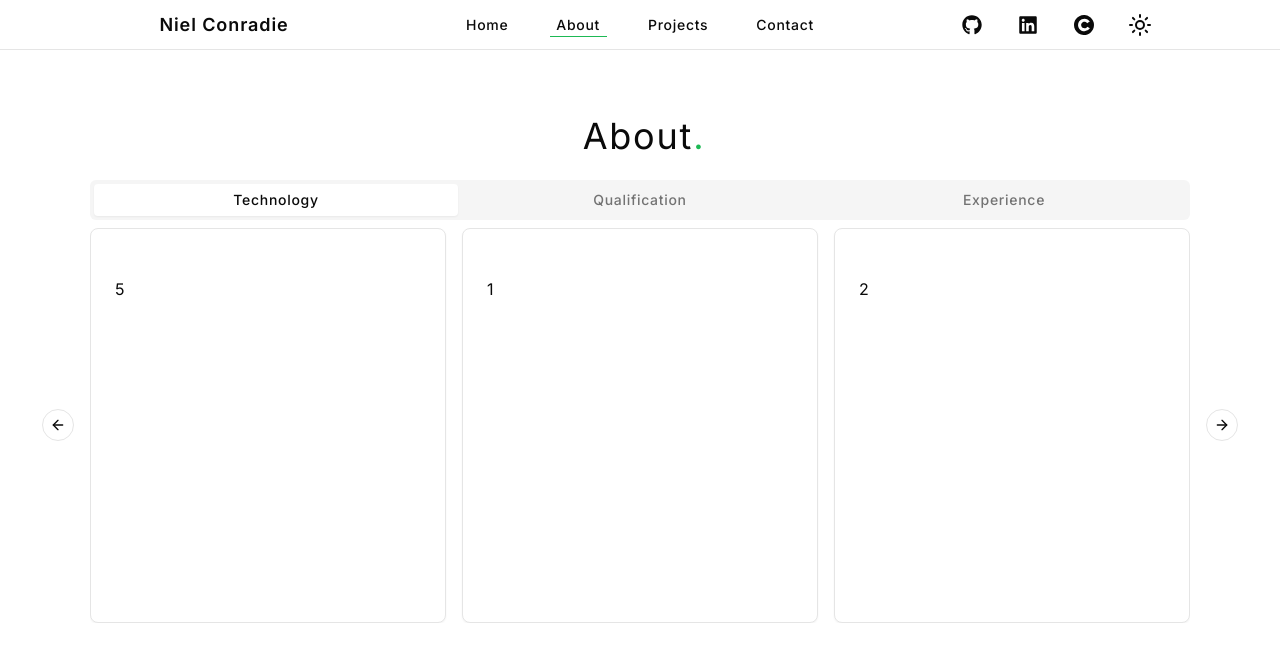
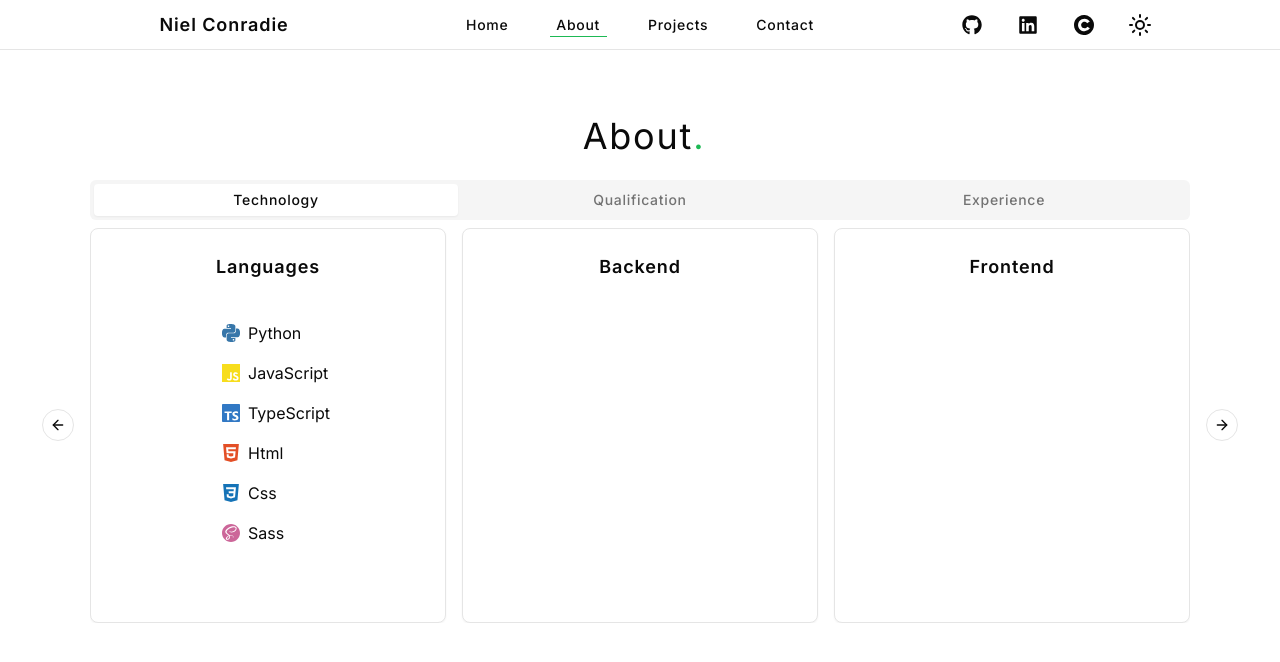
Before and after one commit to niel-conradie/niel-conradie.github.io, a Next.js app: page /about in a window 1280 px wide. Shown: the top 662 px of the page. Built offline with nearby package versions, Linux system fonts and the light colour scheme.

Commit message:
About Technology Languages

```diff
--- a/src/app/about/page.tsx
+++ b/src/app/about/page.tsx
@@ -65,7 +65,7 @@ export default function AboutPage() {
             className="mb-6 ml-2 select-none text-center text-3xl tracking-wider sm:text-4xl"
             variants={fade({
               direction: "up",
-              distance: 50,
+              distance: 25,
               duration: 1,
               delay: 1.5,
             })}
@@ -80,53 +80,88 @@ export default function AboutPage() {
               className="w-80 sm:w-[34.375rem] xl:w-[68.75rem]"
               defaultValue="technology"
             >
-              <TabsList className="grid grid-cols-3">
+              <TabsList className="grid grid-cols-3 ">
                 {categories.map((category, index) => (
-                  <TabsTrigger key={index} value={category.value}>
-                    <span className="select-none tracking-wider transition-all duration-300 hover:text-primary">
+                  <TabsTrigger
+                    key={index}
+                    className="transition-all duration-300 hover:!text-primary"
+                    value={category.value}
+                  >
+                    <span className="select-none tracking-wider">
                       {category.name}
                     </span>
                   </TabsTrigger>
                 ))}
               </TabsList>
 
+              {/* TECHNOLOGY START */}
               <TabsContent value="technology">
                 <Carousel
-                  orientation="horizontal"
                   setApi={setApi}
                   plugins={[plugin.current]}
                   opts={{
+                    align: "start",
                     loop: true,
                   }}
                   onMouseEnter={plugin.current.stop}
                   onMouseLeave={plugin.current.reset}
                 >
                   <CarouselContent>
-                    {Array.from({ length: 5 }).map((_, index) => (
+                    {technologies.map((technology, index) => (
                       <CarouselItem key={index} className="xl:basis-1/3">
                         <Card className="h-[22.8125rem] cursor-grab sm:h-[29.6875rem] xl:h-[24.6875rem]">
-                          <CardHeader></CardHeader>
-                          <CardContent className="">
-                            <span className="">{index + 1}</span>
+                          <CardHeader>
+                            <CardTitle className="select-none text-center text-base tracking-wider sm:text-lg">
+                              {technology.title}
+                            </CardTitle>
+                          </CardHeader>
+
+                          <CardContent>
+                            {technology.languages && (
+                              <div className="my-4 flex items-center justify-center">
+                                <ul className="flex flex-col gap-y-4">
+                                  {technology.languages.map(
+                                    (language, index) => (
+                                      <li key={index}>
+                                        <div className="ml-4 flex items-center gap-x-2">
+                                          <span
+                                            className={`text-lg ${language.name.toLowerCase()}`}
+                                          >
+                                            {language.icon}
+                                          </span>
+                                          <span className="">
+                                            {language.name}
+                                          </span>
+                                        </div>
+                                      </li>
+                                    ),
+                                  )}
+                                </ul>
+                              </div>
+                            )}
                           </CardContent>
+
                           <CardFooter></CardFooter>
                         </Card>
                       </CarouselItem>
                     ))}
                   </CarouselContent>
+                  {/* NAVIGATION */}
                   <div className="hidden sm:block">
                     <CarouselPrevious />
                     <CarouselNext />
                   </div>
                 </Carousel>
               </TabsContent>
+              {/* TECHNOLOGY END */}
 
+              {/* QUALIFICATION START */}
               <TabsContent value="qualification">
                 <Carousel
-                  orientation="horizontal"
                   setApi={setApi}
                   plugins={[plugin.current]}
                   opts={{
+                    align: "start",
                     loop: true,
                   }}
                   onMouseEnter={plugin.current.stop}
@@ -176,19 +211,22 @@ export default function AboutPage() {
                       </CarouselItem>
                     ))}
                   </CarouselContent>
+                  {/* NAVIGATION */}
                   <div className="hidden sm:block">
                     <CarouselPrevious />
                     <CarouselNext />
                   </div>
                 </Carousel>
               </TabsContent>
+              {/* QUALIFICATION END */}
 
+              {/* EXPERIENCE START */}
               <TabsContent value="experience">
                 <Carousel
-                  orientation="horizontal"
                   setApi={setApi}
                   plugins={[plugin.current]}
                   opts={{
+                    align: "start",
                     loop: true,
                   }}
                   onMouseEnter={plugin.current.stop}
@@ -207,19 +245,21 @@ export default function AboutPage() {
                       </CarouselItem>
                     ))}
                   </CarouselContent>
+                  {/* NAVIGATION */}
                   <div className="hidden sm:block">
                     <CarouselPrevious />
                     <CarouselNext />
                   </div>
                 </Carousel>
               </TabsContent>
+              {/* EXPERIENCE END */}
             </Tabs>
 
             <motion.p
-              className="z-30 mt-6 text-center text-sm text-muted-foreground sm:hidden"
+              className="mt-6 text-center text-sm text-muted-foreground sm:hidden"
               variants={fade({
                 direction: "down",
-                distance: 50,
+                distance: 25,
                 duration: 1,
                 delay: 1.5,
               })}
--- a/src/constants/about.tsx
+++ b/src/constants/about.tsx
@@ -1,10 +1,58 @@
+import {
+  SiCss3,
+  SiHtml5,
+  SiJavascript,
+  SiPython,
+  SiSass,
+  SiTypescript,
+} from "react-icons/si";
+
 export const categories = [
   { name: "Technology", value: "technology" },
   { name: "Qualification", value: "qualification" },
   { name: "Experience", value: "experience" },
 ];
 
-export const technologies = [];
+export const technologies = [
+  {
+    title: "Languages",
+    languages: [
+      {
+        name: "Python",
+        icon: <SiPython />,
+      },
+      {
+        name: "JavaScript",
+        icon: <SiJavascript />,
+      },
+      {
+        name: "TypeScript",
+        icon: <SiTypescript />,
+      },
+      {
+        name: "Html",
+        icon: <SiHtml5 />,
+      },
+      {
+        name: "Css",
+        icon: <SiCss3 />,
+      },
+      {
+        name: "Sass",
+        icon: <SiSass />,
+      },
+    ],
+  },
+  {
+    title: "Backend",
+  },
+  {
+    title: "Frontend",
+  },
+  {
+    title: "Utility",
+  },
+];
 
 export const qualifications = [
   {
--- a/src/styles/globals.css
+++ b/src/styles/globals.css
@@ -6,68 +6,65 @@
   :root {
     --background: 0 0% 100%;
     --foreground: 0 0% 3.9%;
-
+    --primary: 141, 73%, 42%;
+    --primary-foreground: 0 0% 98%;
+    --secondary: 0 0% 96.1%;
+    --secondary-foreground: 0 0% 9%;
+    --accent: 0 0% 96.1%;
+    --accent-foreground: 0 0% 9%;
     --card: 0 0% 100%;
     --card-foreground: 0 0% 3.9%;
-
     --popover: 0 0% 100%;
     --popover-foreground: 0 0% 3.9%;
-
-    --primary: 141, 73%, 42%;
-    --primary-foreground: 0 0% 98%;
-
-    --secondary: 0 0% 96.1%;
-    --secondary-foreground: 0 0% 9%;
-
     --muted: 0 0% 96.1%;
     --muted-foreground: 0 0% 45.1%;
-
-    --accent: 0 0% 96.1%;
-    --accent-foreground: 0 0% 9%;
-
     --destructive: 0 84.2% 60.2%;
     --destructive-foreground: 0 0% 98%;
-
     --border: 0 0% 89.8%;
     --input: 0 0% 89.8%;
     --ring: 0 0% 3.9%;
+    --radius: 0.5rem;
 
-    --radius: 0.5rem;
+    --python: 207, 51%, 44%;
+    --javascript: 53, 93%, 54%;
+    --typescript: 211, 60%, 48%;
+    --html: 13, 77%, 52%;
+    --css: 205, 79%, 40%;
+    --sass: 330, 50%, 60%;
   }
 
   .dark {
     --background: 0 0% 3.9%;
     --foreground: 0 0% 98%;
-
+    --primary: 141, 73%, 42%;
+    --primary-foreground: 0 0% 9%;
+    --secondary: 0 0% 14.9%;
+    --secondary-foreground: 0 0% 98%;
+    --accent: 0 0% 14.9%;
+    --accent-foreground: 0 0% 98%;
     --card: 0 0% 3.9%;
     --card-foreground: 0 0% 98%;
-
     --popover: 0 0% 3.9%;
     --popover-foreground: 0 0% 98%;
-
-    --primary: 141, 73%, 42%;
-    --primary-foreground: 0 0% 9%;
-
-    --secondary: 0 0% 14.9%;
-    --secondary-foreground: 0 0% 98%;
-
     --muted: 0 0% 14.9%;
     --muted-foreground: 0 0% 63.9%;
-
-    --accent: 0 0% 14.9%;
-    --accent-foreground: 0 0% 98%;
-
     --destructive: 0 62.8% 30.6%;
     --destructive-foreground: 0 0% 98%;
-
     --border: 0 0% 14.9%;
     --input: 0 0% 14.9%;
     --ring: 0 0% 83.1%;
+
+    --python: 207, 51%, 44%;
+    --javascript: 53, 93%, 54%;
+    --typescript: 211, 60%, 48%;
+    --html: 13, 77%, 52%;
+    --css: 205, 79%, 40%;
+    --sass: 330, 50%, 60%;
   }
 }
 
 .color {
-  color: #0a0a0a;
+  color: hsl(330, 50%, 60%);
 }
 
 @layer base {
@@ -79,192 +76,25 @@
   }
 }
 
-/* PACMAN */
-/* .loader {
-  position: relative;
-  border: 24px solid yellow;
-  border-radius: 50%;
-  box-sizing: border-box;
-  animation: eat 1s linear infinite;
+.python {
+  color: hsl(var(--python));
 }
-.loader::after,
-.loader::before {
-  content: "";
-  position: absolute;
-  left: 50px;
-  top: 50%;
-  transform: translateY(-50%);
-  background: hsl(var(--primary));
-  width: 15px;
-  height: 15px;
-  border-radius: 50%;
-  box-sizing: border-box;
-  opacity: 0;
-  animation: move 2s linear infinite;
+.javascript {
+  color: hsl(var(--javascript));
 }
-.loader::before {
-  animation-delay: 1s;
+.typescript {
+  color: hsl(var(--typescript));
 }
-@keyframes eat {
-  0%,
-  49% {
-    border-right-color: yellow;
-  }
-  50%,
-  100% {
-    border-right-color: #0000;
-  }
+.html {
+  color: hsl(var(--html));
 }
-@keyframes move {
-  0% {
-    left: 75px;
-    opacity: 1;
-  }
-  50% {
-    left: 0px;
-    opacity: 1;
-  }
-  52%,
-  100% {
-    left: -5px;
-    opacity: 0;
-  }
-} */
+.css {
+  color: hsl(var(--css));
+}
+.sass {
+  color: hsl(var(--sass));
+}
 
-/* CIRCLE */
-/* .loader {
-  position: relative;
-  width: 100px;
-  height: 100px;
-}
-.loader:before,
-.loader:after {
-  content: "";
-  position: absolute;
-  border-radius: 50%;
-  inset: 0;
-  box-shadow: 0 0 10px 2px hsl(var(--background)) inset;
-}
-.loader:after {
-  box-shadow: 0 2px 0 hsl(var(--primary)) inset;
-  animation: rotate 2s linear infinite;
-}
-@keyframes rotate {
-  0% {
-    transform: rotate(0);
-  }
-  100% {
-    transform: rotate(360deg);
-  }
-} */
-
-/* FUSION */
-/* .loader {
-  transform: rotateZ(45deg);
-  perspective: 1000px;
-  border-radius: 50%;
-  width: 48px;
-  height: 48px;
-  color: hsl(var(--primary));
-}
-.loader:before,
-.loader:after {
-  content: "";
-  display: block;
-  position: absolute;
-  top: 0;
-  left: 0;
-  width: inherit;
-  height: inherit;
-  border-radius: 50%;
-  transform: rotateX(70deg);
-  animation: 1s spin linear infinite;
-}
-.loader:after {
-  color: hsl(var(--foreground));
-  transform: rotateY(70deg);
-  animation-delay: 0.4s;
-}
-@keyframes rotate {
-  0% {
-    transform: translate(-50%, -50%) rotateZ(0deg);
-  }
-  100% {
-    transform: translate(-50%, -50%) rotateZ(360deg);
-  }
-}
-@keyframes rotateccw {
-  0% {
-    transform: translate(-50%, -50%) rotate(0deg);
-  }
-  100% {
-    transform: translate(-50%, -50%) rotate(-360deg);
-  }
-}
-@keyframes spin {
-  0%,
-  100% {
-    box-shadow: 0.2em 0px 0 0px currentcolor;
-  }
-  12% {
-    box-shadow: 0.2em 0.2em 0 0 currentcolor;
-  }
-  25% {
-    box-shadow: 0 0.2em 0 0px currentcolor;
-  }
-  37% {
-    box-shadow: -0.2em 0.2em 0 0 currentcolor;
-  }
-  50% {
-    box-shadow: -0.2em 0 0 0 currentcolor;
-  }
-  62% {
-    box-shadow: -0.2em -0.2em 0 0 currentcolor;
-  }
-  75% {
-    box-shadow: 0px -0.2em 0 0 currentcolor;
-  }
-  87% {
-    box-shadow: 0.2em -0.2em 0 0 currentcolor;
-  }
-} */
-
-/* DIAMOND */
-/* .loader {
-  position: relative;
-  width: 64px;
-  height: 64px;
-  background-color: hsl(var(--foreground));
-  transform: rotate(45deg);
-  overflow: hidden;
-}
-.loader:after {
-  content: "";
-  position: absolute;
-  inset: 8px;
-  margin: auto;
-  background: hsl(var(--background));
-}
-.loader:before {
-  content: "";
-  position: absolute;
-  inset: -15px;
-  margin: auto;
-  background: hsl(var(--primary));
-  animation: diamondLoader 2.25s linear infinite;
-}
-@keyframes diamondLoader {
-  0%,
-  10% {
-    transform: translate(-64px, -64px) rotate(-45deg);
-  }
-  90%,
-  100% {
-    transform: translate(0px, 0px) rotate(-45deg);
-  }
-} */
-
-/* COFFEE */
 .loader {
   width: 48px;
   height: 48px;
@@ -295,63 +125,3 @@
     box-shadow: 0 -48px inset;
   }
 }
-
-/* CAR */
-/* .loader {
-  position: relative;
-  width: 164px;
-  height: 164px;
-  border-radius: 50%;
-  animation: rotate 0.75s linear infinite;
-}
-.loader::before {
-  content: "";
-  position: absolute;
-  width: 20px;
-  height: 40px;
-  border: 1px solid hsl(var(--primary));
-  border-width: 12px 2px 7px;
-  border-radius: 2px 2px 1px 1px;
-  box-sizing: border-box;
-  transform: rotate(45deg) translate(24px, -10px);
-  background-image: linear-gradient(hsl(var(--primary)) 20px, transparent 0),
-    linear-gradient(hsl(var(--primary)) 30px, transparent 0),
-    linear-gradient(hsl(var(--primary)) 30px, transparent 0);
-  background-size:
-    10px 12px,
-    1px 30px,
-    1px 30px;
-  background-repeat: no-repeat;
-  background-position:
-    center,
-    12px 0px,
-    3px 0px;
-}
-.loader::after {
-  content: "";
-  position: absolute;
-  height: 4px;
-  width: 4px;
-  left: 20px;
-  top: 47px;
-  border-radius: 50%;
-  color: hsl(var(--foreground));
-  box-shadow:
-    -4px 7px 2px,
-    -7px 16px 3px 1px,
-    -11px 24px 4px 1px,
-    -6px 24px 4px 1px,
-    -14px 35px 6px 2px,
-    -5px 36px 8px 2px,
-    -5px 45px 8px 2px,
-    -14px 49px 8px 2px,
-    6px 60px 11px 1px,
-    -11px 66px 11px 1px,
-    11px 75px 13px,
-    -1px 82px 15px;
-}
-@keyframes rotate {
-  to {
-    transform: rotate(360deg);
-  }
-} */
```
Also changed, not shown: src/app/projects/page.tsx (+12 -14 lines).
